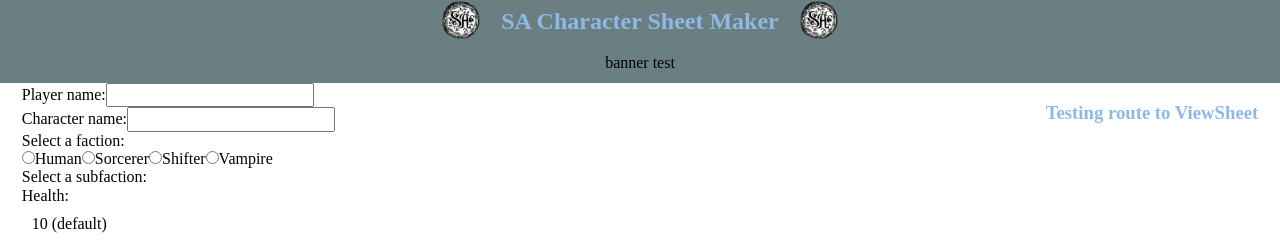
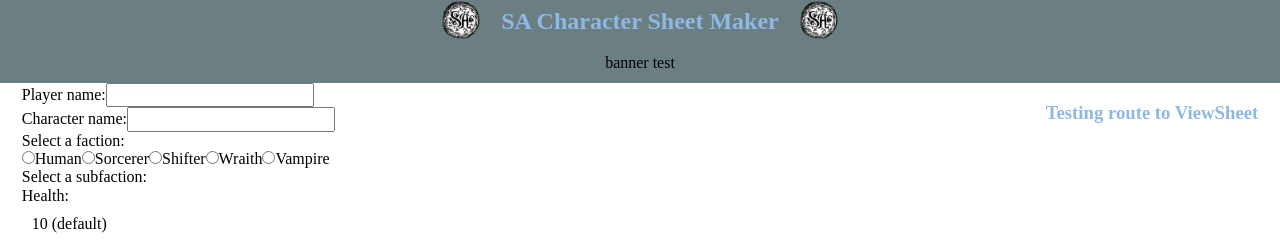
Before and after one commit to thegwanj/SA-character-gen, a React (Create React App) app in the folder client/: page /CreateCharacter in a window 1280 px wide. Shown: the top 240 px of the page. Built offline with nearby package versions, Linux system fonts and the light colour scheme.

Commit message:
Added in wraith to the faction selection

```diff
--- a/client/src/components/CreateCharacterForm/index.js
+++ b/client/src/components/CreateCharacterForm/index.js
@@ -200,6 +200,16 @@ const CreateCharacterForm = () => {
                 <input id='deedName' name='deedName' onChange={handleChange}></input>
                 `;
                 break;
+            case "Wraith":
+                console.log("Wraith!");
+
+                newContent.innerHTML=`
+                <label for="passion">Passion:</label>
+                <input id='passion' name='passion' onChange={handleChange} required></input>
+                <label for="shadow">Shadow:</label>
+                <input id='shadow' name='shadow' onChange={handleChange} required></input>
+                `;
+                break;
             case "Vampire":
                 console.log("Vampire!");
 
@@ -244,6 +254,8 @@ const CreateCharacterForm = () => {
                         <label for="sorcerer">Sorcerer</label>
                         <input id="shifter" name='faction' type="radio" value="Shifter" onChange={handleFactionChange} required></input>
                         <label for="shifter">Shifter</label>
+                        <input id="wraith" name='faction' type="radio" value="Wraith" onChange={handleFactionChange} required></input>
+                        <label for="wraith">Wraith</label>
                         <input id="vampire" name='faction' type="radio" value="Vampire" onChange={handleFactionChange} required></input>
                         <label for="vampire">Vampire</label>
                     </div>
```
